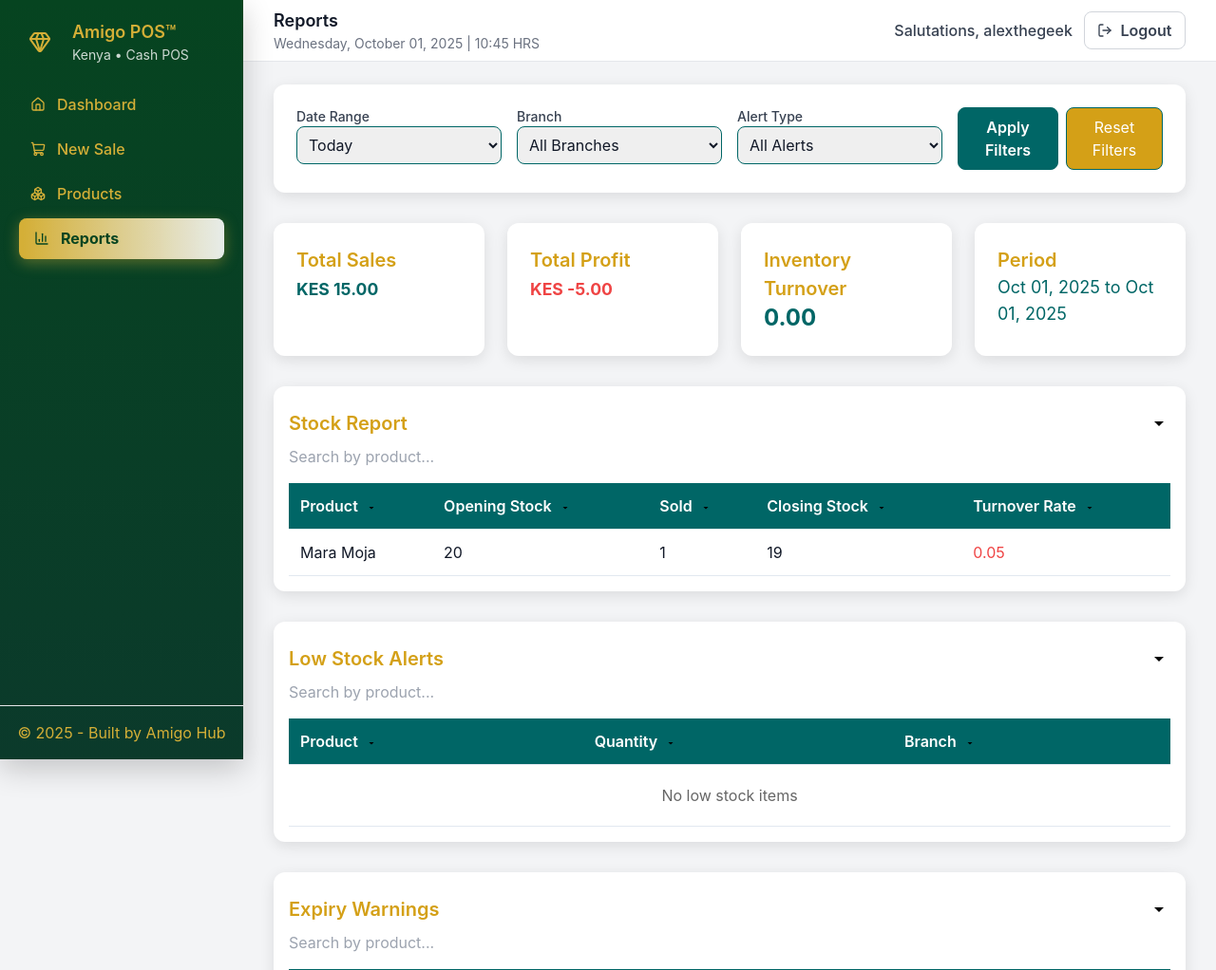
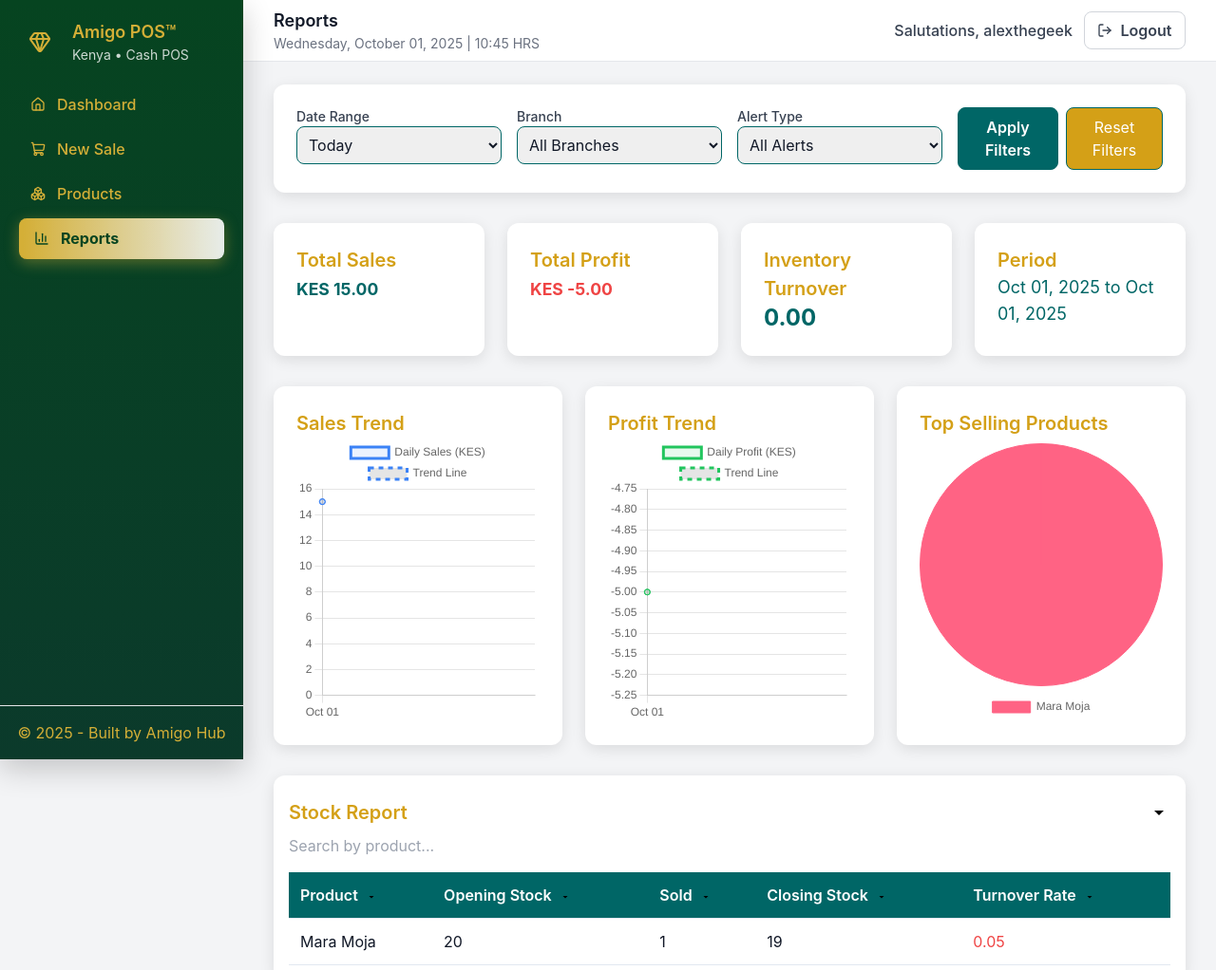
Before and after one commit to alexwaya0/pos, a Django app: page /reports/ in a window 1280 px wide. Shown: the top 1022 px of the page at 95% size. Run offline with Django 5.2, Linux system fonts and the light colour scheme; a user stored in the database is signed in; data comes from the database, SQL or seed files in the repository; some libraries are stand-ins or nearby versions.

Commit message:
Add charts

```diff
--- a/pos/templates/pos/reports.html
+++ b/pos/templates/pos/reports.html
@@ -131,6 +131,11 @@
   .turnover-medium {
     color: #f59e0b !important; /* Amber for medium turnover (1-2) */
   }
+  .chart-container {
+    position: relative;
+    height: 300px;
+    width: 100%;
+  }
   @media (max-width: 768px) {
     .filter-container {
       grid-template-columns: 1fr;
@@ -141,6 +146,9 @@
     }
     th, td {
       padding: 8px 4px;
+    }
+    .chart-container {
+      height: 250px;
     }
   }
 </style>
@@ -207,6 +215,33 @@
     <div class="card">
       <h3 class="text-gold">Period</h3>
       <p class="text-lg text-teal">{{ start_date|date:"M d, Y" }} to {{ end_date|date:"M d, Y" }}</p>
+    </div>
+  </div>
+
+  <!-- Charts Section -->
+  <div class="grid grid-cols-1 md:grid-cols-2 lg:grid-cols-3 gap-6 mb-8">
+    <!-- Sales Trend Chart -->
+    <div class="card">
+      <h3 class="text-gold">Sales Trend</h3>
+      <div class="chart-container">
+        <canvas id="salesChart"></canvas>
+      </div>
+    </div>
+
+    <!-- Profit Trend Chart -->
+    <div class="card">
+      <h3 class="text-gold">Profit Trend</h3>
+      <div class="chart-container">
+        <canvas id="profitChart"></canvas>
+      </div>
+    </div>
+
+    <!-- Top Selling Products Pie Chart -->
+    <div class="card">
+      <h3 class="text-gold">Top Selling Products</h3>
+      <div class="chart-container">
+        <canvas id="topProductsChart"></canvas>
+      </div>
     </div>
   </div>
 
@@ -347,8 +382,122 @@
   {% endif %}
 </div>
 
+<script src="https://cdn.jsdelivr.net/npm/chart.js"></script>
 <script>
+  // Chart Data from Django Context
+  const dates = [{% for d in daily_data %}'{{ d.date|date:"M d" }}',{% endfor %}];
+  const salesData = [{% for d in daily_data %}{{ d.sales }},{% endfor %}];
+  const profitsData = [{% for d in daily_data %}{{ d.profit }},{% endfor %}];
+  const trendSales = {{ trend_sales|safe }};
+  const trendProfits = {{ trend_profits|safe }};
+  const productNames = [{% for m in most_selling %}'{{ m.product__name }}',{% endfor %}];
+  const productRevenues = [{% for m in most_selling %}{{ m.total_revenue }},{% endfor %}];
+
   document.addEventListener('DOMContentLoaded', () => {
+    // Initialize Charts
+    const salesCtx = document.getElementById('salesChart').getContext('2d');
+    new Chart(salesCtx, {
+      type: 'line',
+      data: {
+        labels: dates,
+        datasets: [
+          {
+            label: 'Daily Sales (KES)',
+            data: salesData,
+            borderColor: 'rgb(59, 130, 246)',
+            backgroundColor: 'rgba(59, 130, 246, 0.1)',
+            tension: 0.1
+          },
+          {
+            label: 'Trend Line',
+            data: trendSales,
+            borderColor: 'rgb(59, 130, 246)',
+            borderDash: [5, 5],
+            fill: false,
+            tension: 0.1
+          }
+        ]
+      },
+      options: {
+        responsive: true,
+        maintainAspectRatio: false,
+        scales: {
+          y: {
+            beginAtZero: true
+          }
+        }
+      }
+    });
+
+    const profitCtx = document.getElementById('profitChart').getContext('2d');
+    new Chart(profitCtx, {
+      type: 'line',
+      data: {
+        labels: dates,
+        datasets: [
+          {
+            label: 'Daily Profit (KES)',
+            data: profitsData,
+            borderColor: 'rgb(34, 197, 94)',
+            backgroundColor: 'rgba(34, 197, 94, 0.1)',
+            tension: 0.1
+          },
+          {
+            label: 'Trend Line',
+            data: trendProfits,
+            borderColor: 'rgb(34, 197, 94)',
+            borderDash: [5, 5],
+            fill: false,
+            tension: 0.1
+          }
+        ]
+      },
+      options: {
+        responsive: true,
+        maintainAspectRatio: false,
+        scales: {
+          y: {
+            beginAtZero: false
+          }
+        }
+      }
+    });
+
+    const topProductsCtx = document.getElementById('topProductsChart').getContext('2d');
+    new Chart(topProductsCtx, {
+      type: 'pie',
+      data: {
+        labels: productNames,
+        datasets: [{
+          data: productRevenues,
+          backgroundColor: [
+            'rgb(255, 99, 132)',
+            'rgb(54, 162, 235)',
+            'rgb(255, 205, 86)',
+            'rgb(75, 192, 192)',
+            'rgb(153, 102, 255)'
+          ],
+          borderColor: [
+            'rgb(255, 99, 132)',
+            'rgb(54, 162, 235)',
+            'rgb(255, 205, 86)',
+            'rgb(75, 192, 192)',
+            'rgb(153, 102, 255)'
+          ],
+          borderWidth: 1
+        }]
+      },
+      options: {
+        responsive: true,
+        maintainAspectRatio: false,
+        plugins: {
+          legend: {
+            position: 'bottom'
+          }
+        }
+      }
+    });
+
     // Utility: Debounce function for search inputs
     const debounce = (func, wait) => {
       let timeout;
```
